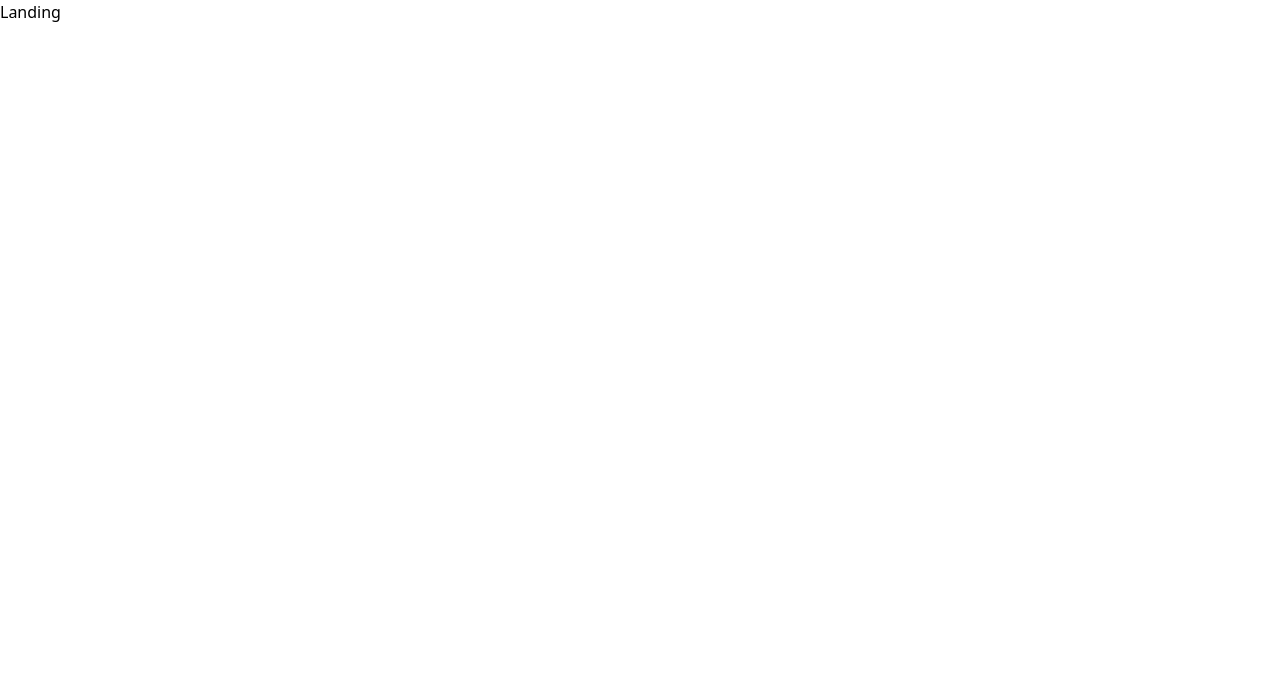
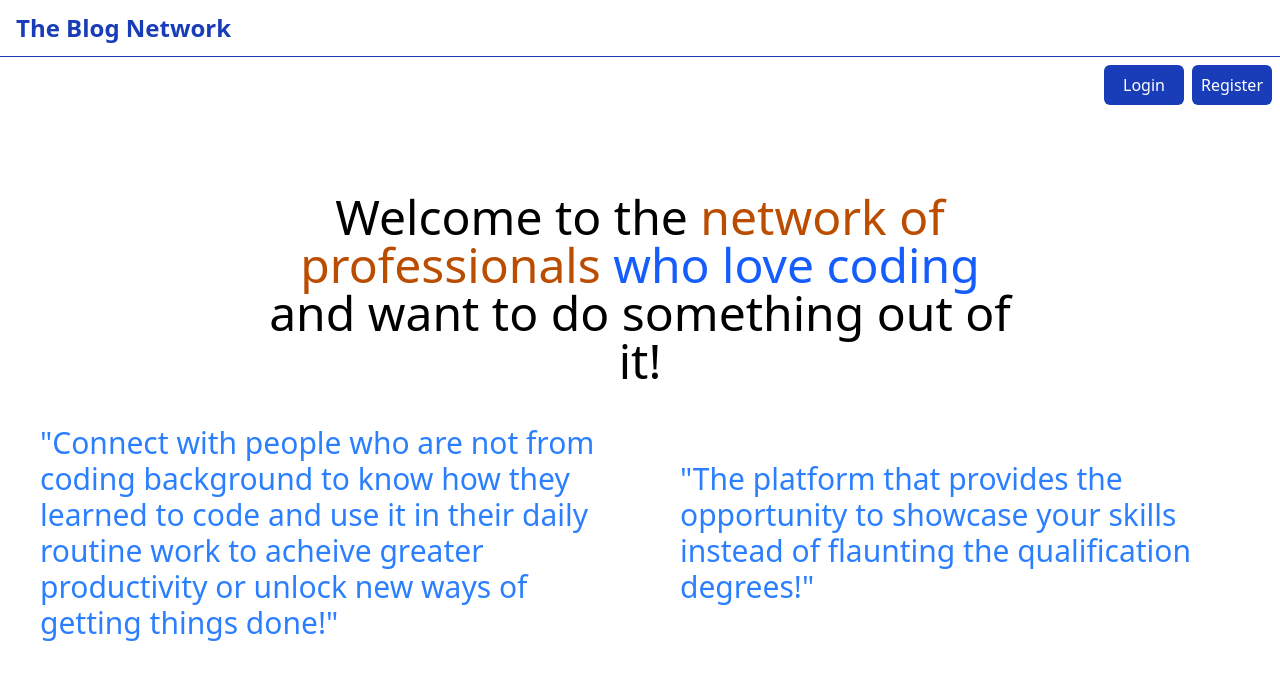
Before and after one commit to APstarts/Blog-Project, a React app in the folder client/: page / in a window 1280 px wide. Shown: the top 680 px of the page. Built offline with nearby package versions, Linux system fonts and the light colour scheme; the HTML template or start-up script is replaced by a standard one.

Commit message:
updated some codes

```diff
--- a/client/src/App.jsx
+++ b/client/src/App.jsx
@@ -7,11 +7,13 @@ import SignUp from './pages/SignUp';
 import NewPost from './pages/NewPost';
 import Profile from './pages/Profile';
 import PostPage from './pages/PostPage';
+import Navbar from './components/Navbar';
 
 function App() {
   return (
     <>
       <Router>
+        <Navbar />
         <Routes>
           <Route path='/' element={<Landing />}/>
           <Route path='/feed' element={<Feed />}/>
--- a/client/src/components/Navbar.jsx
+++ b/client/src/components/Navbar.jsx
@@ -1,23 +1,30 @@
 import React, { useState } from "react";
-import { Link, NavLink } from "react-router-dom";
-import { useNavigate } from "react-router-dom";
+import { Link, NavLink, useNavigate, useLocation } from "react-router-dom";
 
 function Navbar() {
   const [open, setOpen] = useState(false);
   const navigate = useNavigate();
+  const location = useLocation();
+
+  const isInPage =
+    location.pathname === "/" ||
+    location.pathname === "/register" ||
+    location.pathname === "/login";
 
   function handleLogout() {
     localStorage.removeItem("token");
-    navigate("/login");
+    navigate("/");
   }
 
   return (
     <div>
-      <div className="flex justify-between border-b-1 border-b-blue-800 px-4 py-3 items-center sticky top-0">
+      <div className="flex justify-between border-b-1 border-b-blue-800 px-4 py-3 items-center sticky top-0 bg-white dark:bg-black z-50">
         <h1 className="text-2xl text-blue-800 font-bold dark:text-blue-300">
           The Blog Network
         </h1>
 
+        {!isInPage && (
+          <>
             {/* Desktop Nav */}
             <ul className="hidden md:flex gap-5 text-xl items-center">
               <li>
@@ -25,7 +32,9 @@ function Navbar() {
                   to="/feed"
                   className={({ isActive }) =>
                     `p-2 cursor-pointer dark:text-blue-300 hover:text-blue-800 hover:dark:text-blue-100 hover:bg-gray-100 ${
-                  isActive ? "bg-gray-100 text-blue-800 dark:text-blue-100" : ""
+                      isActive
+                        ? "bg-gray-100 text-blue-800 dark:text-blue-100"
+                        : ""
                     }`
                   }
                 >
@@ -37,7 +46,9 @@ function Navbar() {
                   to="/subscriptions"
                   className={({ isActive }) =>
                     `p-2 cursor-pointer dark:text-blue-300 hover:text-blue-800 hover:dark:text-blue-100 hover:bg-gray-100 ${
-                  isActive ? "bg-gray-100 text-blue-800 dark:text-blue-100" : ""
+                      isActive
+                        ? "bg-gray-100 text-blue-800 dark:text-blue-100"
+                        : ""
                     }`
                   }
                 >
@@ -49,7 +60,9 @@ function Navbar() {
                   to="/profile"
                   className={({ isActive }) =>
                     `p-2 cursor-pointer dark:text-blue-300 hover:text-blue-800 hover:dark:text-blue-100 hover:bg-gray-100 ${
-                  isActive ? "bg-gray-100 text-blue-800 dark:text-blue-100" : ""
+                      isActive
+                        ? "bg-gray-100 text-blue-800 dark:text-blue-100"
+                        : ""
                     }`
                   }
                 >
@@ -73,29 +86,39 @@ function Navbar() {
             >
               {open ? "✕" : "☰"}
             </div>
+          </>
+        )}
       </div>
 
       {/* Mobile Side Panel */}
+      {!isInPage && (
         <div
-        className={`fixed top-16 right-0 h-screen w-64 bg-white shadow-lg transform transition-transform duration-300 ease-in-out z-50 ${
+          className={`fixed top-16 right-0 h-screen w-64 bg-white dark:bg-black shadow-lg transform transition-transform duration-300 ease-in-out z-50 ${
             open ? "translate-x-0" : "translate-x-full"
           }`}
         >
           <ul className="flex flex-col text-lg p-6 gap-4">
             <li className="cursor-pointer hover:text-blue-800 hover:bg-gray-100">
-            Feed
+              <Link to="/feed" onClick={() => setOpen(false)}>Feed</Link>
             </li>
             <li className="cursor-pointer hover:text-blue-800 hover:bg-gray-100">
-            Subscriptions
+              <Link to="/subscriptions" onClick={() => setOpen(false)}>Subscriptions</Link>
             </li>
             <li className="cursor-pointer hover:text-blue-800 hover:bg-gray-100">
-            Profile
+              <Link to="/profile" onClick={() => setOpen(false)}>Profile</Link>
             </li>
-          <li className="cursor-pointer hover:text-red-600 hover:bg-gray-100">
+            <li
+              className="cursor-pointer hover:text-red-600 hover:bg-gray-100"
+              onClick={() => {
+                handleLogout();
+                setOpen(false);
+              }}
+            >
               Logout
             </li>
           </ul>
         </div>
+      )}
     </div>
   );
 }
--- a/client/src/pages/Feed.jsx
+++ b/client/src/pages/Feed.jsx
@@ -1,5 +1,4 @@
 import React, { useState, useEffect } from 'react';
-import Navbar from '../components/Navbar';
 import parse from 'html-react-parser';
 import axios from 'axios';
 import { useNavigate, Link } from 'react-router-dom';
@@ -60,7 +59,6 @@ function Feed() {
 
   return (
     <div className="dark:text-white">
-      <Navbar />
 
       {/* Search bar */}
       <div className="search-box p-4 md:px-52 flex gap-2 items-center">
--- a/client/src/pages/Landing.jsx
+++ b/client/src/pages/Landing.jsx
@@ -1,8 +1,21 @@
 import React from 'react'
+import { Link } from 'react-router-dom';
 
 function Landing() {
   return (
-    <div>Landing</div>
+    <div className='dark:text-white'>
+      <div className='flex justify-end gap-2 py-2 mr-2'>
+        <Link to="/login"><button type='button' className='bg-blue-800 hover:bg-blue-500 cursor-pointer w-20 py-2 text-white rounded-md'>Login</button></Link>
+        <Link to="/register"><button type='button' className='bg-blue-800 hover:bg-blue-500 cursor-pointer w-20 py-2 text-white rounded-md'>Register</button></Link>
+      </div>
+      <div className='flex flex-col items-center justify-center pt-20'>
+        <div className='Banner text-5xl text-center w-3xl'> Welcome to the <span className='text-amber-700'>network of professionals</span> <span className='text-blue-600'>who love coding</span> and want to do something out of it!</div>
+        <div className='grid grid-cols-2'>
+          <div className='flex items-center text-3xl py-10 px-10 text-blue-500 dark:text-white'>"Connect with people who are not from coding background to know how they learned to code and use it in their daily routine work to acheive greater productivity or unlock new ways of getting things done!"</div>
+          <div className='flex items-center text-3xl py-10 px-10 text-blue-500 dark:text-white'>"The platform that provides the opportunity to showcase your skills instead of flaunting the qualification degrees!"</div>
+        </div>
+      </div>
+    </div>
   )
 }
 
--- a/client/src/pages/PostPage.jsx
+++ b/client/src/pages/PostPage.jsx
@@ -2,7 +2,6 @@ import { useState, useEffect } from "react";
 import { Link, useParams } from "react-router-dom";
 import axios from "axios";
 import parse from "html-react-parser";
-import Navbar from "../components/Navbar";
 
 function PostPage() {
   const { id } = useParams();
@@ -32,7 +31,6 @@ function PostPage() {
 
   return (
     <>
-      <Navbar />
       <div className="dark:text-white px-4 sm:px-10 md:px-20 lg:px-40 xl:px-80 mt-6">
         <div className="space-y-4">
           <h1 className="text-2xl sm:text-3xl font-semibold">{post.title}</h1>
```
Lines whose indentation alone changed are shown as unchanged.
